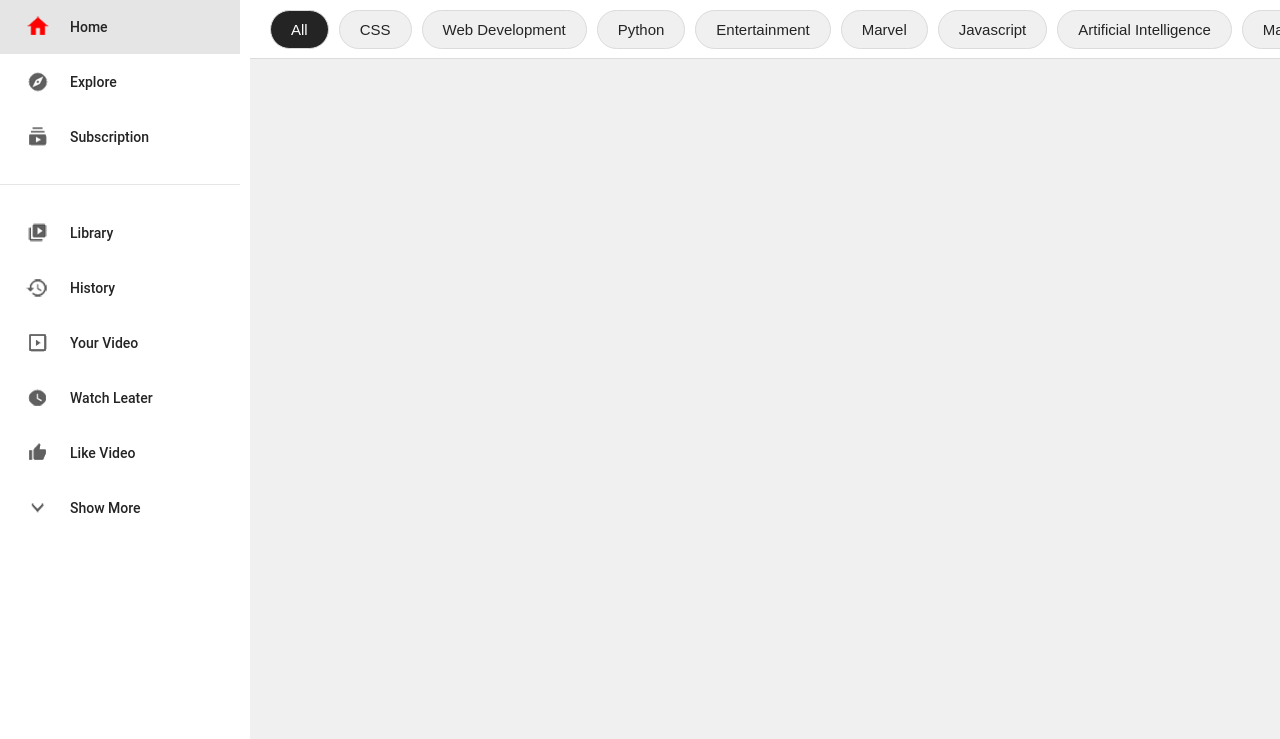
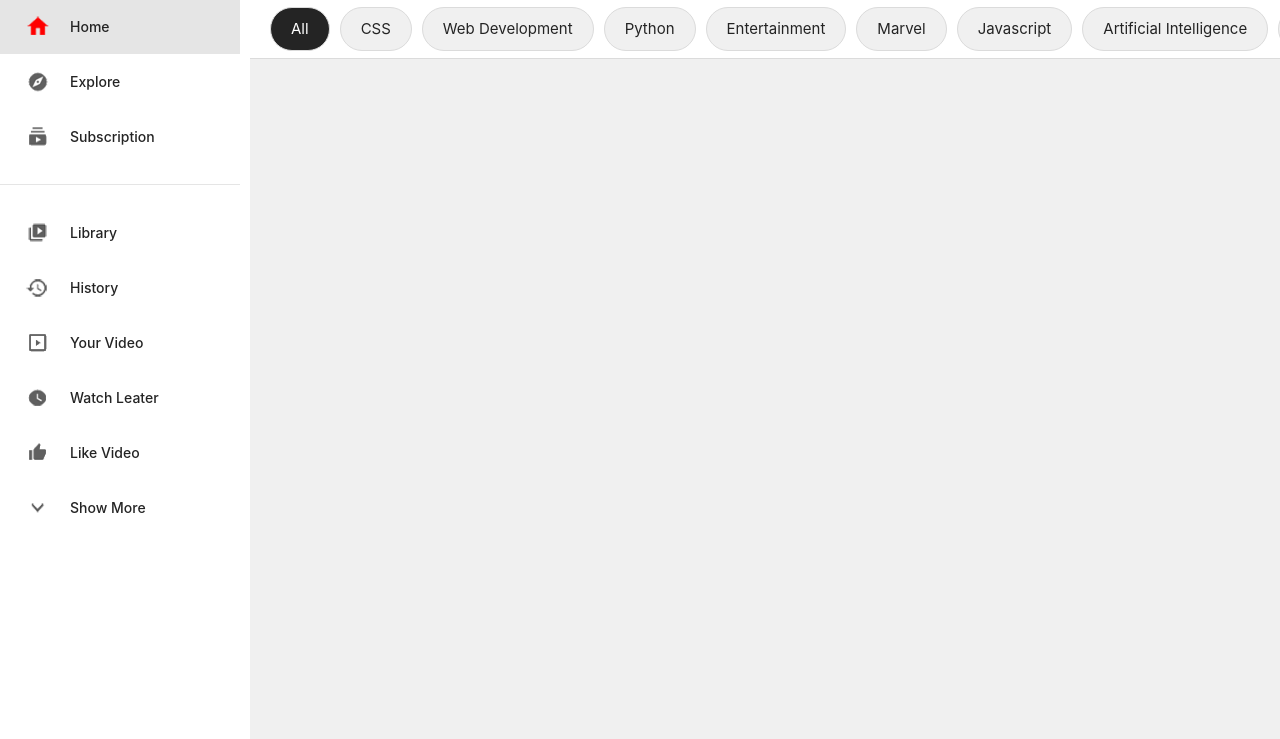
Before and after one commit to lakshit-rattan/Youtube-Clone, a plain HTML site: page index.html in a window 1280 px wide. Shown: the part 61-800 px from the top of the page. Drawn offline with Linux system fonts and the light colour scheme; no server answers.

Commit message:
added functionality for custom scrollbar and changed text font

```diff
--- a/app.js
+++ b/app.js
@@ -10,7 +10,7 @@ fetch(
       key: api_key,
       part: "snippet",
       chart: "mostPopular",
-      maxResults: 50,
+      maxResults: 48,
       regionCode: "IN"
     }),
 )
--- a/style.css
+++ b/style.css
@@ -1,4 +1,6 @@
 * {
+  font-family: -apple-system, BlinkMacSystemFont, 'Segoe UI', Roboto, Oxygen, Ubuntu, Cantarell, 'Open Sans', 'Helvetica Neue', sans-serif;
+  line-height: 1.5;
   margin: 0;
   padding: 0;
   box-sizing: border-box;
@@ -6,6 +8,29 @@
 
 *:focus {
   outline: none;
+}
+
+
+
+
+::-webkit-scrollbar {
+  width: 20px;
+}
+
+::-webkit-scrollbar-track {
+  background-color: transparent;
+}
+
+::-webkit-scrollbar-thumb {
+  background-color: #a8bbbf;
+  border-radius: 15px;
+  border: 5px solid transparent;
+  background-clip: content-box;
+}
+
+::-webkit-scrollbar-thumb:hover {
+  background-color: #7c999f;
+  cursor: pointer;
 }
 
 body {
@@ -236,6 +261,7 @@ body {
 }
 
 .title {
+  font-size: 15px;
   width: 100%;
   height: 40px;
   overflow: hidden;
@@ -243,6 +269,7 @@ body {
 
 .channel-name {
   font-size: 14px;
+  font-weight: bold;
   margin: 2px 0;
   color: #979797;
 }
```
